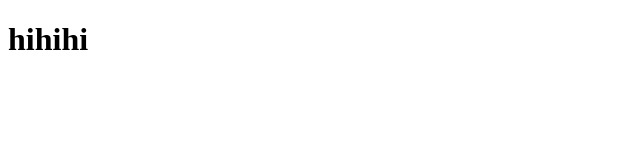
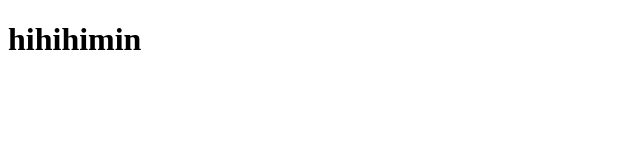
Before and after one commit to minkhant5656/testing, a plain HTML site: page index.html in a window 1280 px wide. Shown: the whole page, without its empty margins (0-640 px from the left). Drawn offline with Linux system fonts and the light colour scheme.

Commit message:
Update index.html

```diff
--- a/index.html
+++ b/index.html
@@ -6,6 +6,6 @@
     <title>HI</title>
 </head>
 <body>
-    <h1>hihihi</h1>
+    <h1>hihihimin</h1>
 </body>
 </html>
```
